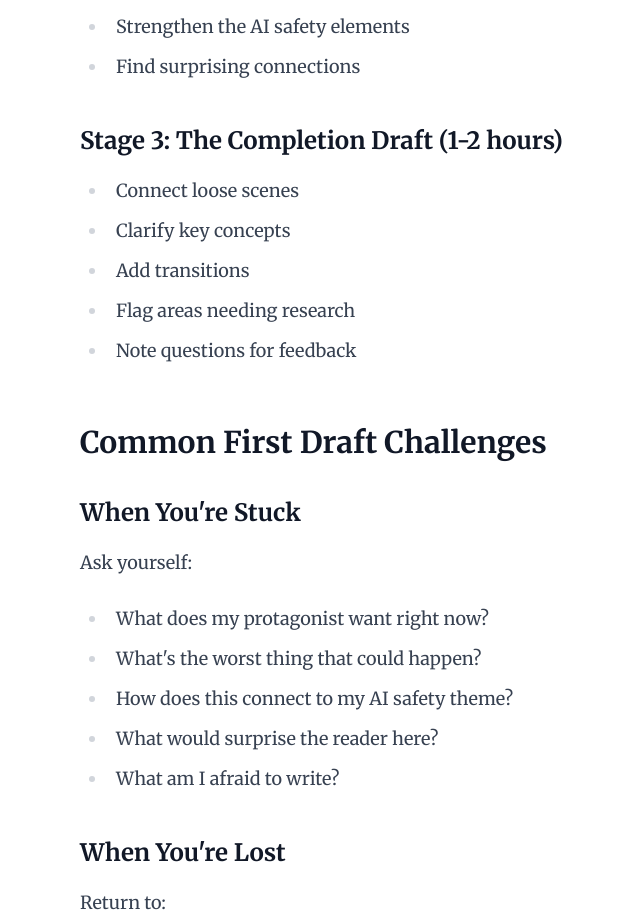
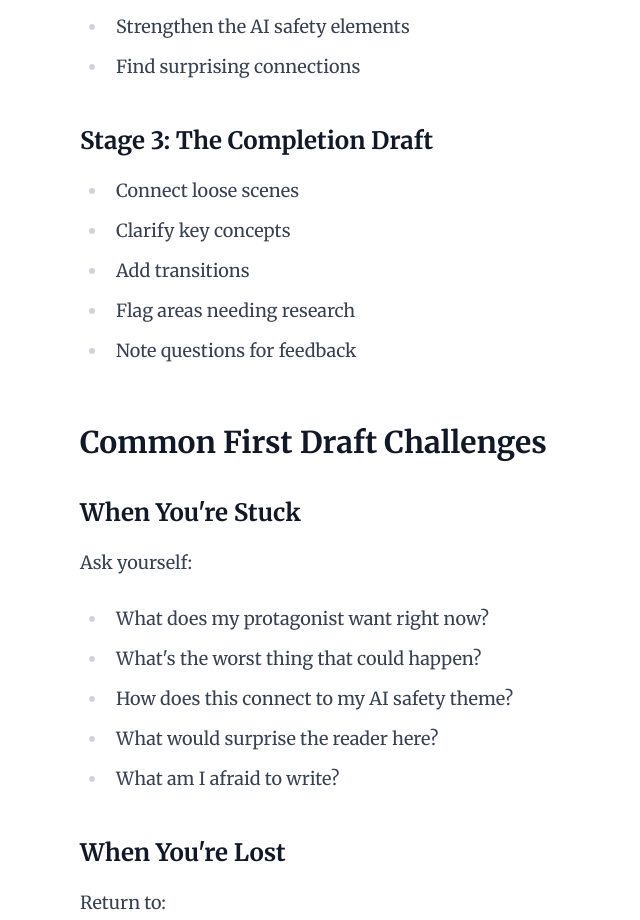
Before and after one commit to alyssia-x/website, a Next.js app: page /writing-first-drafts in a window 1280 px wide. Shown: the part 2590-3510 px from the top of the page, without its empty margins (144-784 px from the left). Built offline with nearby package versions, Linux system fonts and the light colour scheme.

Commit message:
fixing minor typo

```diff
--- a/src/app/writing-first-drafts/page.tsx
+++ b/src/app/writing-first-drafts/page.tsx
@@ -81,7 +81,7 @@ export default function WritingFirstDraftsPost() {
         <li>Find surprising connections</li>
       </ul>
 
-      <h3>Stage 3: The Completion Draft (1-2 hours)</h3>
+      <h3>Stage 3: The Completion Draft</h3>
       <ul>
         <li>Connect loose scenes</li>
         <li>Clarify key concepts</li>
```
